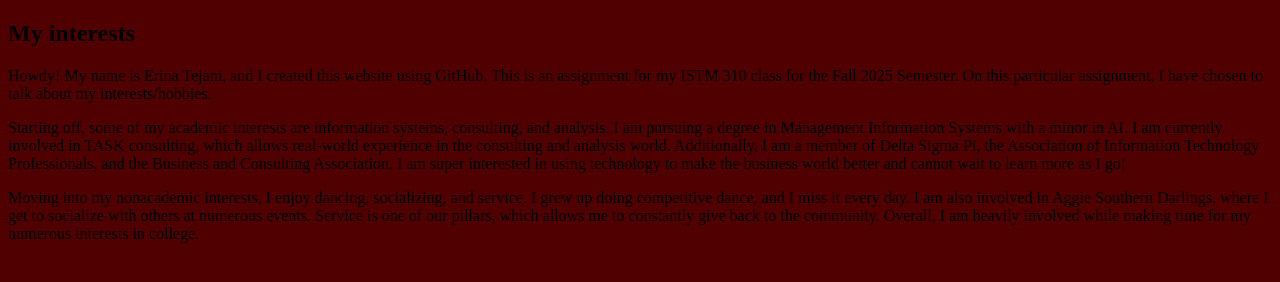
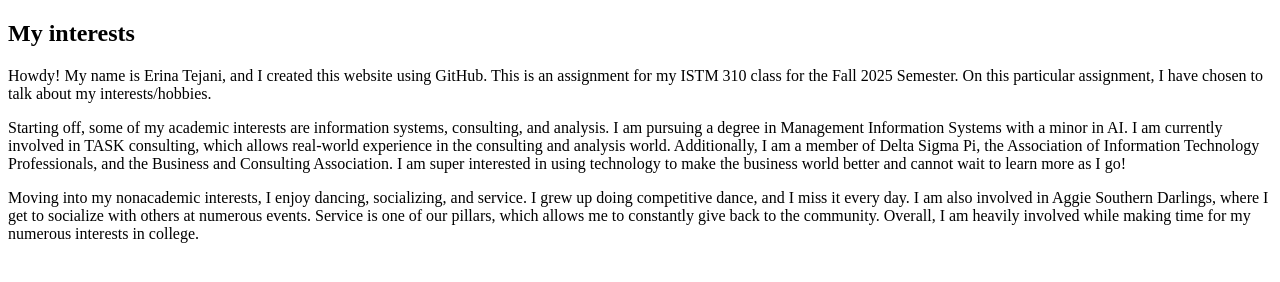
Before and after one commit to erinatejani/erina.github.io, a plain HTML site: page index.html in a window 1280 px wide. Drawn offline with Linux system fonts and the light colour scheme.

Commit message:
Update index.html

```diff
--- a/index.html
+++ b/index.html
@@ -4,7 +4,7 @@
     <title>Erina Tejani's Interests</title>
   </head>
 
-  <body bgcolor="#500000">
+  <body >
 
     <h2>My interests</h2>
 
```
